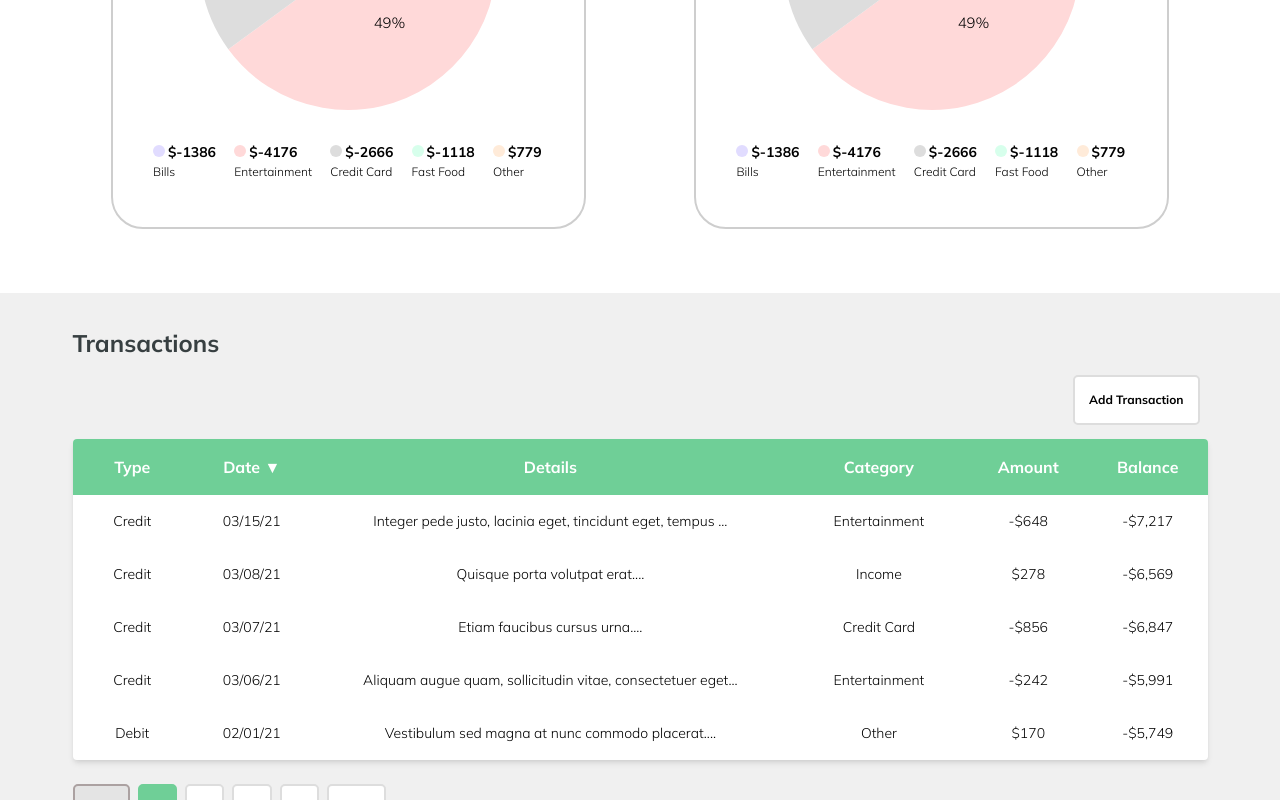
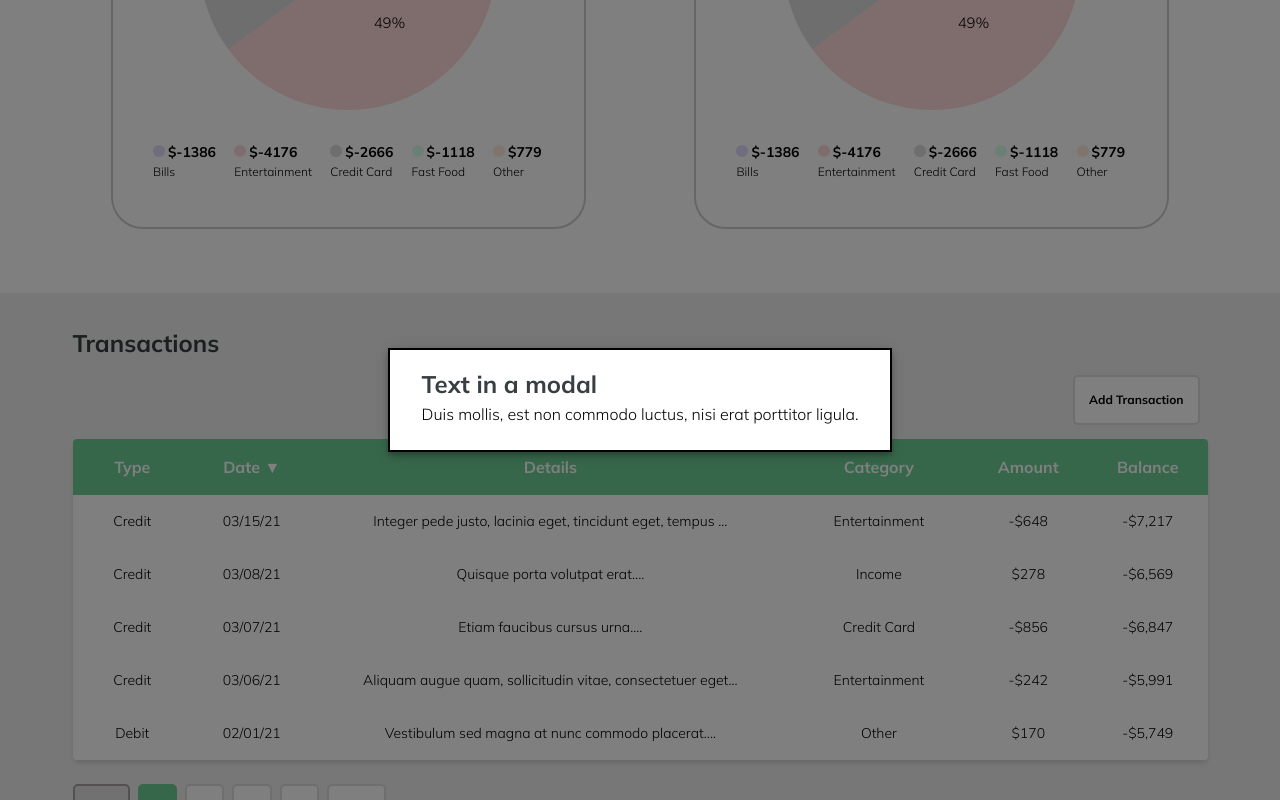
Before and after one commit to markanator/rosemary-personal-finance, a React (Create React App) app: page /dashboard in a window 1280 px wide. Both pictures are taken after a click on the button "Add Transaction". Shown: the part 423-1223 px from the top of the page. Built offline with nearby package versions, Linux system fonts and the light colour scheme.

Commit message:
added materialui modal to add trx

```diff
--- a/src/components/features/dashboard/TransactionTableSm/SmallTable.js
+++ b/src/components/features/dashboard/TransactionTableSm/SmallTable.js
@@ -1,11 +1,13 @@
 /* eslint-disable react/jsx-key */
-import React, { useMemo } from 'react';
+import React, { useMemo, useState } from 'react';
 import { usePagination, useSortBy, useTable } from 'react-table';
 import MOCK_DATA from '../../../../tempData/trxList.json';
 import formatMoney from '../../../../utils/formatMoney';
+import AddTransactionModal from '../../shared/AddTransactionModal/AddTransactionModal';
 import { COLUMNS } from './SmColumns';
 
 export default function SmallTable() {
+  const [open, setOpen] = useState(false);
   let balance = 0;
   // memoize data to prevent excessive renders
   const columns = useMemo(() => COLUMNS, []);
@@ -52,6 +54,14 @@ export default function SmallTable() {
     state: { pageIndex },
   } = tableInstance;
 
+  const OpenAddTrxModal = () => {
+    setOpen(true);
+  };
+
+  const CloseAddTrxModal = () => {
+    setOpen(false);
+  };
+
   return (
     <div className="trx__component">
       <div className="trx__adjust">
@@ -63,7 +73,9 @@ export default function SmallTable() {
           {/*
           // TODO:: ADD MODAL TO add a transaction
           */}
-          <button className="btn-primary">Add Transaction</button>
+          <button className="btn-primary" onClick={OpenAddTrxModal}>
+            Add Transaction
+          </button>
         </div>
       </div>
       <div className="--trxwrapper">
@@ -133,6 +145,7 @@ export default function SmallTable() {
           Next
         </button>{' '}
       </div>
+      <AddTransactionModal handleClose={CloseAddTrxModal} open={open} />
     </div>
   );
 }
--- /dev/null
+++ b/src/components/features/shared/AddTransactionModal/AddTransactionModal.js
@@ -0,0 +1,37 @@
+import { makeStyles, Modal } from '@material-ui/core';
+import React from 'react';
+
+const useStyles = makeStyles((theme) => ({
+  modal: {
+    display: 'flex',
+    alignItems: 'center',
+    justifyContent: 'center',
+  },
+  paper: {
+    backgroundColor: theme.palette.background.paper,
+    border: '2px solid #000',
+    boxShadow: theme.shadows[5],
+    padding: theme.spacing(2, 4, 3),
+  },
+}));
+
+export default function AddTransactionModal({ handleClose, open }) {
+  const classes = useStyles();
+
+  return (
+    <Modal
+      open={open}
+      onClose={handleClose}
+      className={classes.modal}
+      aria-labelledby="simple-modal-title"
+      aria-describedby="simple-modal-description"
+    >
+      <div className={classes.paper}>
+        <h2 id="simple-modal-title">Text in a modal</h2>
+        <p id="simple-modal-description">
+          Duis mollis, est non commodo luctus, nisi erat porttitor ligula.
+        </p>
+      </div>
+    </Modal>
+  );
+}
--- /dev/null
+++ b/src/components/features/shared/AddTransactionModal/index.js
@@ -0,0 +1 @@
+export { default } from './AddTransactionModal';
```
